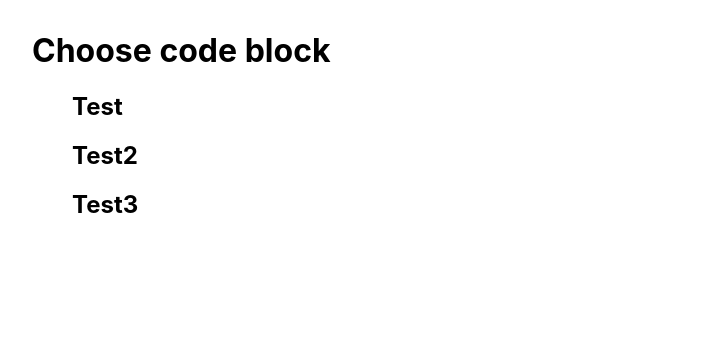
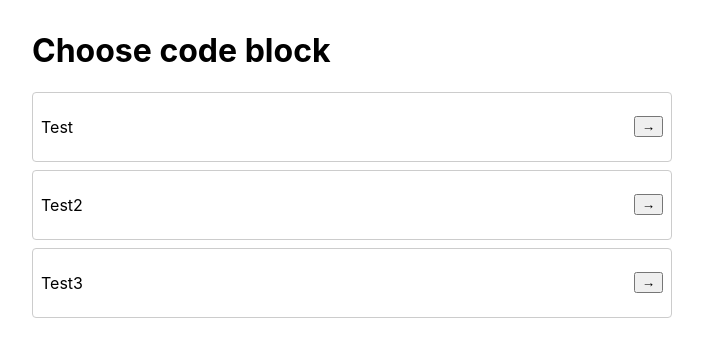
Before and after one commit to MichaelHoha/app-client, a React (Create React App) app: page / in a window 1280 px wide. Shown: the top 356 px of the page, without its empty margins (288-991 px from the left). Built offline with nearby package versions, Linux system fonts and the light colour scheme; no server answers; the HTML template or start-up script is replaced by a standard one.

Commit message:
Add LobbyPage styling

```diff
--- a/src/components/LobbyPage.css
+++ b/src/components/LobbyPage.css
@@ -3,3 +3,23 @@
     width: 50%;
     padding: 10px;
 }
+
+.lobby-list {
+    display: flex;
+    flex-direction: column;
+    gap: 8px;
+    flex-basis: 100px;
+    list-style-type: none;
+    padding: 0
+}
+
+.lobby-item {
+    display: flex;
+    justify-content: space-between;
+    align-items: center;
+    padding: 8px;
+    border: 1px solid #ccc;
+    border-radius: 4px;
+    cursor: pointer;
+    justify-content: space-between;
+}
--- a/src/components/LobbyPage.js
+++ b/src/components/LobbyPage.js
@@ -50,9 +50,10 @@ const LobbyPage = () => {
     return (
         <div className='lobby-page'>
             <h1>Choose code block</h1>
-            <ul>
+            <ul className='lobby-list'>
                 {codeBlocks.map(block => (
-                    <h2 onClick={() => handleClick(block.title)} key={block.id}>{block.title}</h2>
+                    <li className='lobby-item' onClick={() => handleClick(block.title)} key={block.id}>
+                        <p>{block.title}</p><button><span>&#8594;</span></button></li>
                 ))}
             </ul>
         </div>
```
